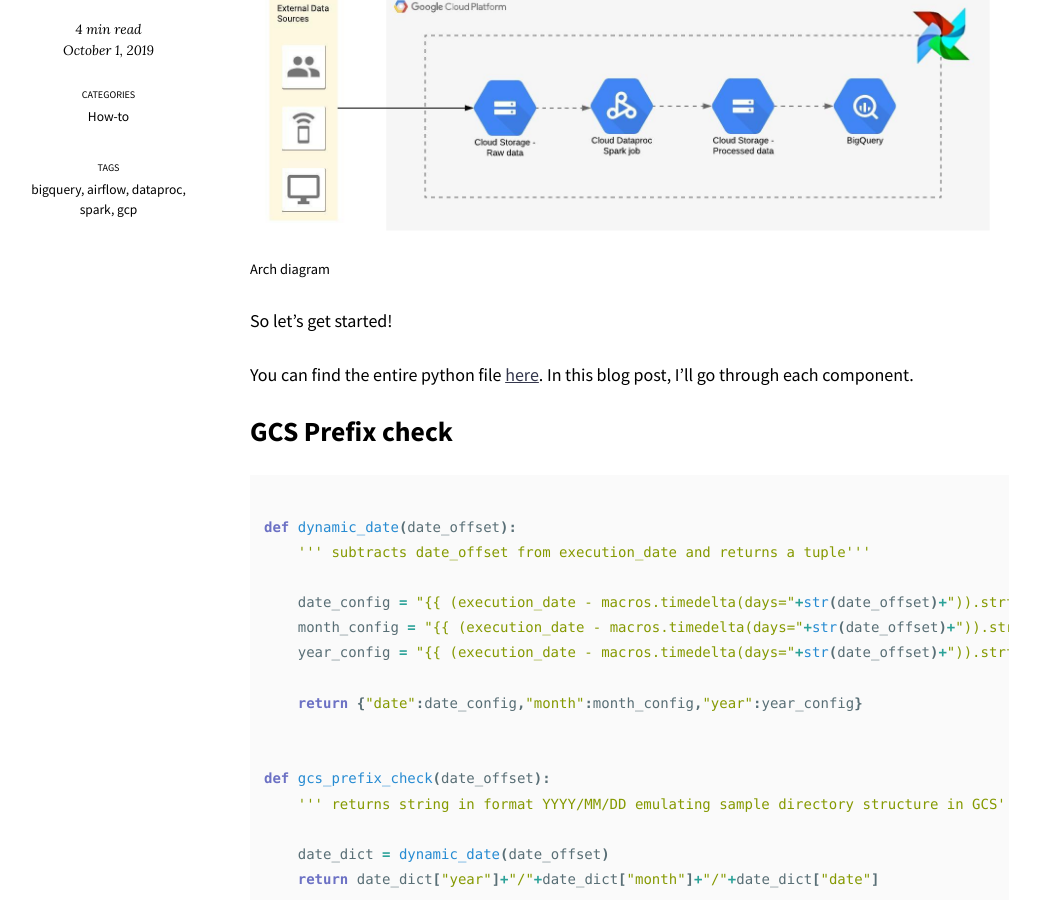
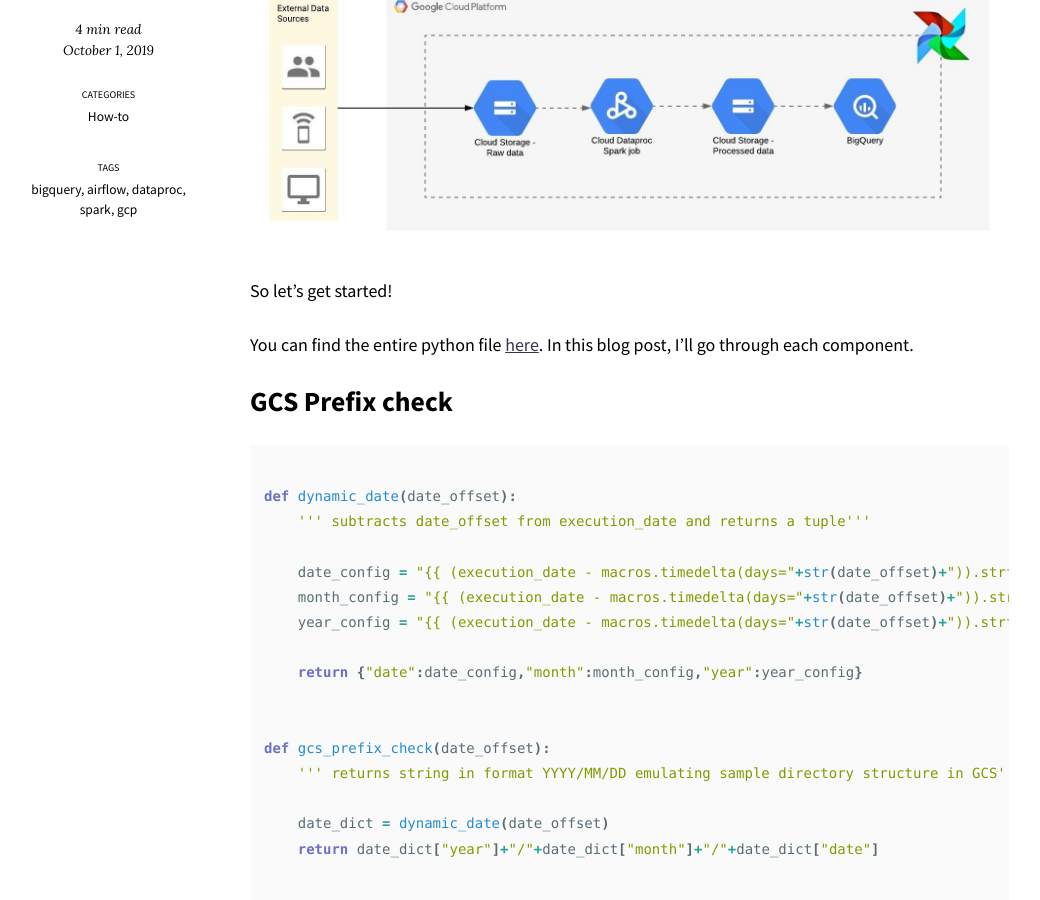
Before and after one commit to mk556/mk556.github.io, a Jekyll site: the page built from _posts/2019-10-01-running-spark-on-dataproc-and-loading-to-bigquery-using-apache-airflow.md, in a window 1280 px wide and 900 px high, scrolled down 1343 px. Shown: the whole window, without its empty margins (125-1165 px from the left). Built offline with Jekyll 4.4.1, drawn with Linux system fonts in a browser that asks for light colours; nearby versions of some CDN libraries; emoji names are drawn with the system emoji font; comment, search, counter and statistics services are not loaded.

Commit message:
remove description from airflow diagram

```diff
--- a/_posts/2019-10-01-running-spark-on-dataproc-and-loading-to-bigquery-using-apache-airflow.md
+++ b/_posts/2019-10-01-running-spark-on-dataproc-and-loading-to-bigquery-using-apache-airflow.md
@@ -22,7 +22,7 @@
 ---
 Apache Airflow is an popular open-source orchestration tool having lots of connectors to popular services and all major clouds. This blog post showcases an airflow pipeline which automates the flow from incoming data to Google Cloud Storage, Dataproc cluster administration, running spark jobs and finally loading the output of spark jobs to Google BigQuery.
 
-{% include image.html url="/uploads/airflow-dataproc-bigquery.jpeg" description="Arch diagram" %}
+{% include image.html url="/uploads/airflow-dataproc-bigquery.jpeg" %}
 
 So let's get started!
 
```
